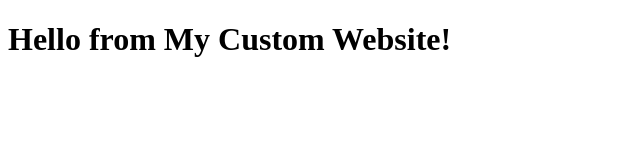
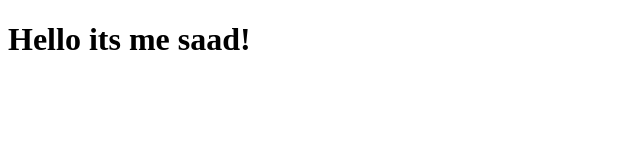
Before and after one commit to SaadChaudhary12/pipeline-task, a plain HTML site: page index.html in a window 1280 px wide. Shown: the whole page, without its empty margins (0-640 px from the left). Drawn offline with Linux system fonts and the light colour scheme.

Commit message:
updated index.html

```diff
--- a/index.html
+++ b/index.html
@@ -6,6 +6,6 @@
     <title>My Custom Website</title>
 </head>
 <body>
-    <h1>Hello from My Custom Website!</h1>
+    <h1>Hello its me saad!</h1>
 </body>
 </html>
```
